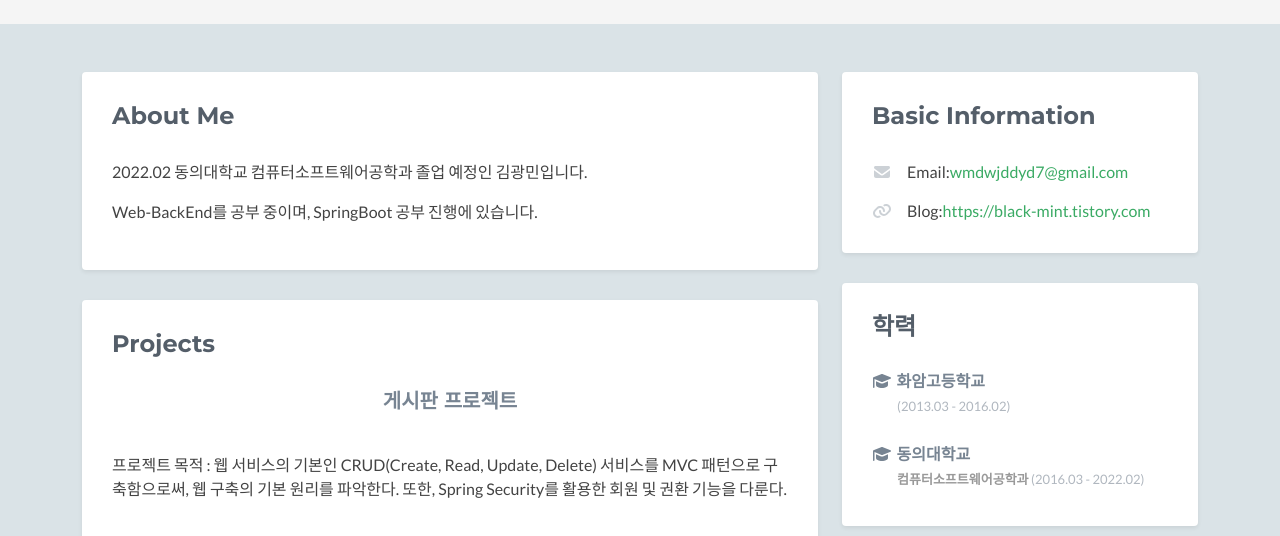
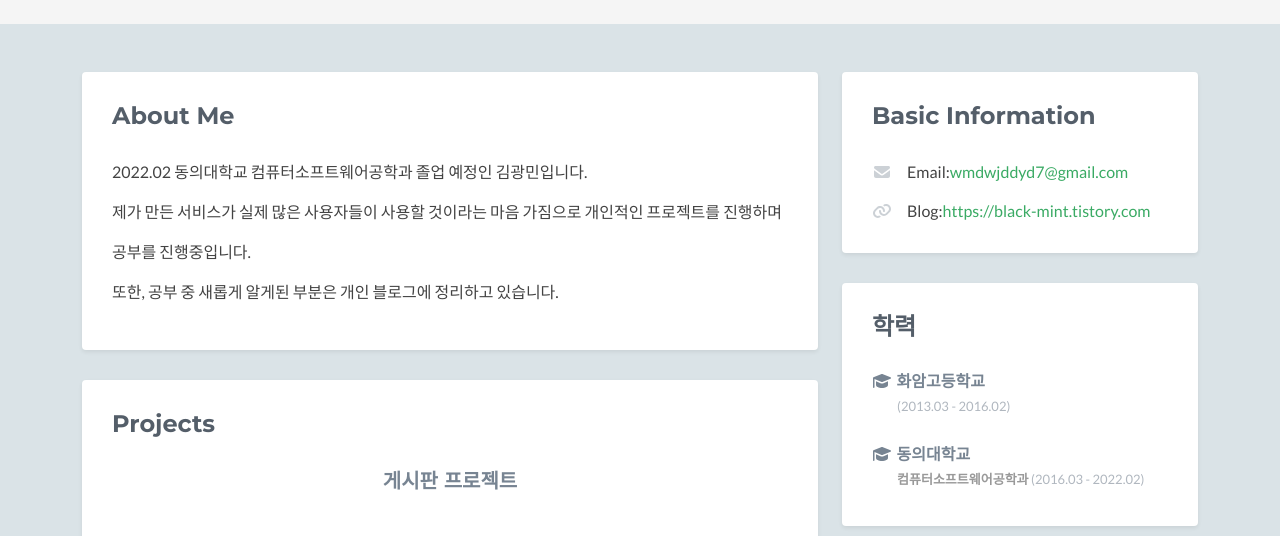
Before and after one commit to wmdwjddyd6/wmdwjddyd6.github.io, a plain HTML site: page index.html in a window 1280 px wide. Shown: the part 189-725 px from the top of the page. Drawn offline with nearby package versions, Linux system fonts and the light colour scheme; no server answers; a script that the page names is missing; some icons are missing.

Commit message:
about me 수정

```diff
--- a/index.html
+++ b/index.html
@@ -79,7 +79,9 @@
                         <h2 class="heading">About Me</h2>
                         <div class="content">
                             <p>2022.02 동의대학교 컴퓨터소프트웨어공학과 졸업 예정인 김광민입니다.</p>
-                            <p>Web-BackEnd를 공부 중이며, SpringBoot 공부 진행에 있습니다.</p>
+                            <p>제가 만든 서비스가 실제 많은 사용자들이 사용할 것이라는 마음 가짐으로 개인적인 프로젝트를 진행하며</p>
+                            <p>공부를 진행중입니다.</p>
+                            <p>또한, 공부 중 새롭게 알게된 부분은 개인 블로그에 정리하고 있습니다.</p>
                         </div>
                         <!--//content-->
                     </div>
```
